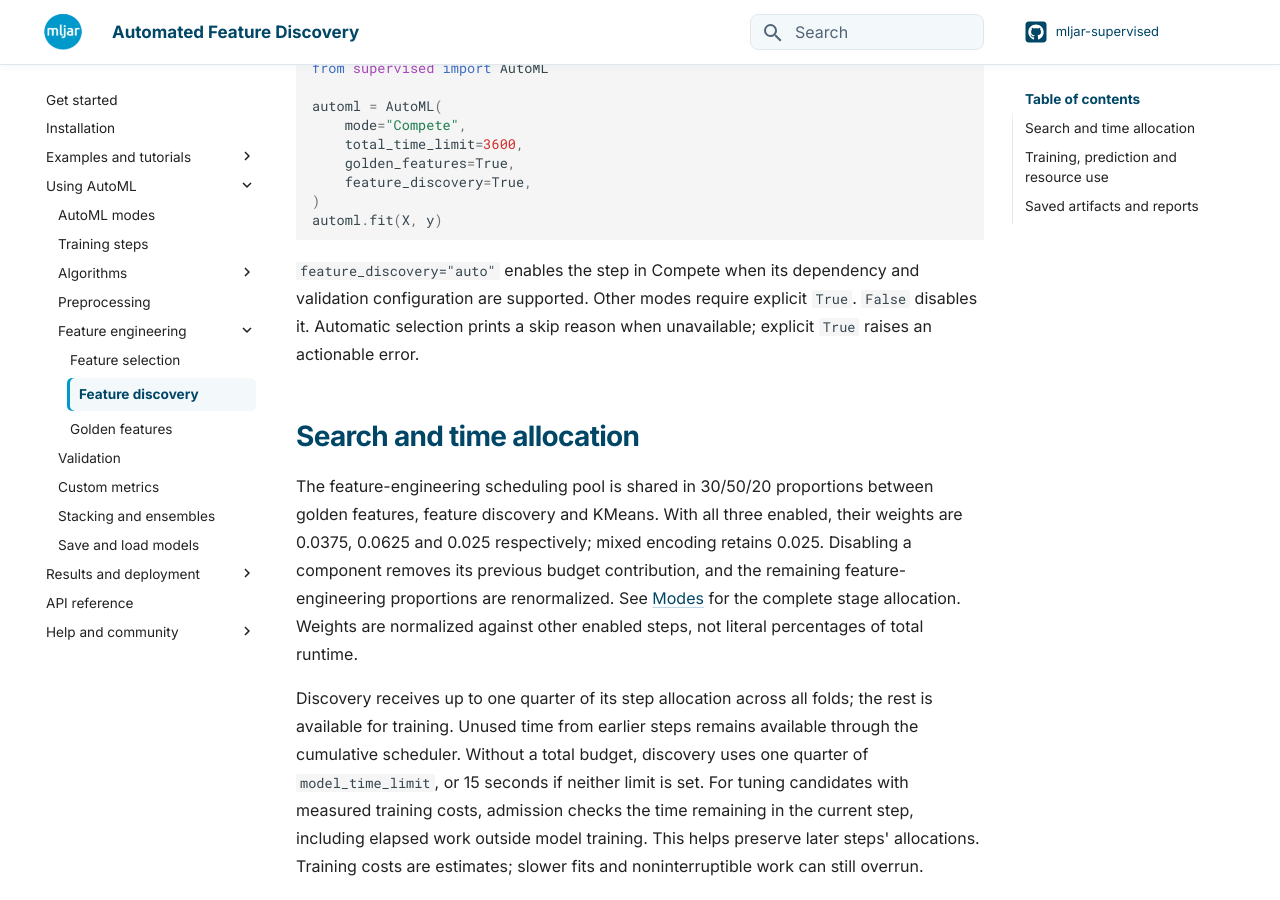
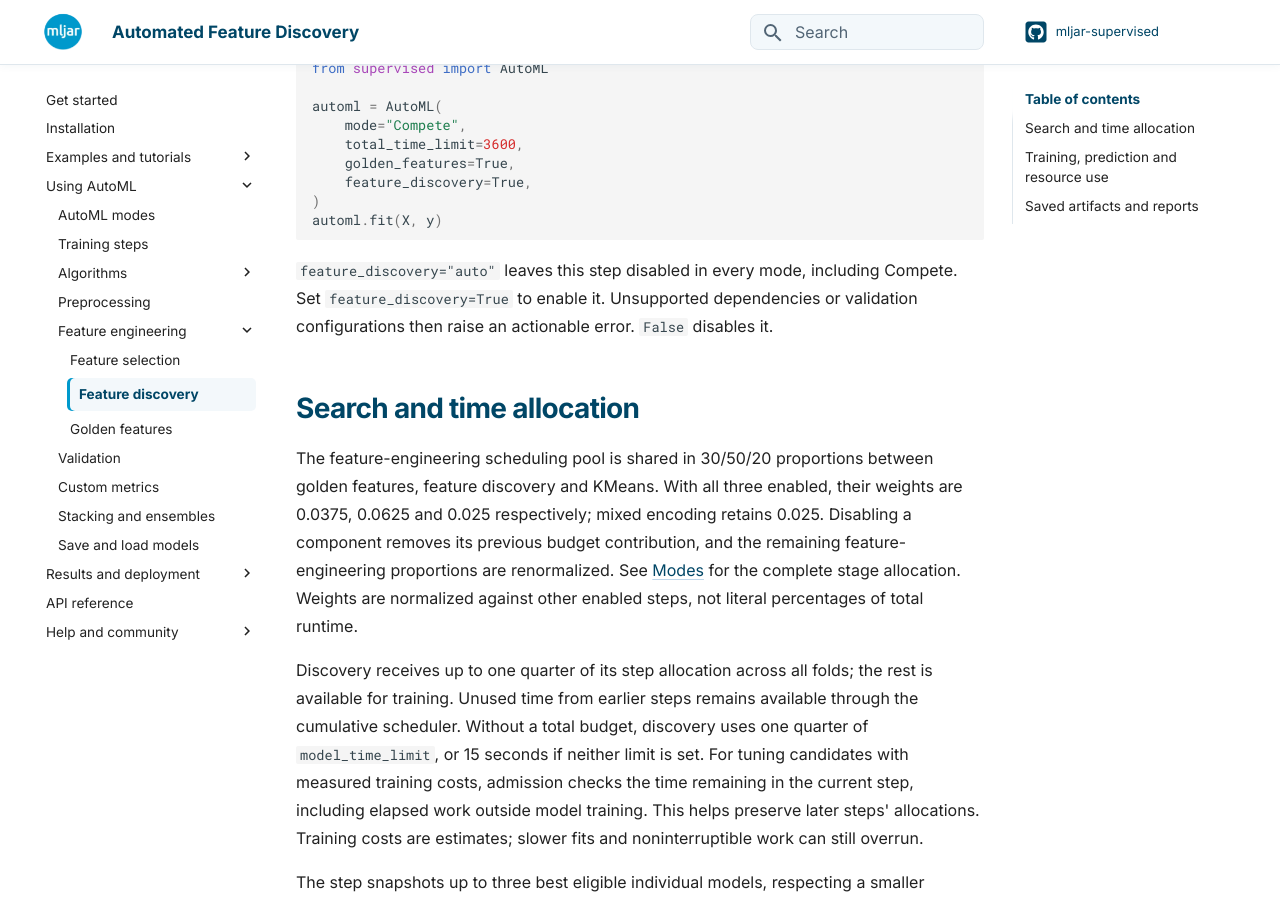
Before and after one commit to mljar/mljar-supervised, an MkDocs documentation site: the page built from docs/docs/features/feature_discovery.md, in a window 1280 px wide and 900 px high, scrolled down 443 px. Built offline with MkDocs 1.6.1 and Material for MkDocs 9.7.7, drawn with Linux system fonts in a browser that asks for light colours; comment, search, counter and statistics services are not loaded.

Commit message:
Keep golden features and disable extra feature stages in Compete by default

````diff
--- a/docs/docs/features/feature_discovery.md
+++ b/docs/docs/features/feature_discovery.md
@@ -30,10 +30,9 @@ automl = AutoML(
 automl.fit(X, y)
 ```
 
-`feature_discovery="auto"` enables the step in Compete when its dependency and
-validation configuration are supported. Other modes require explicit `True`.
-`False` disables it. Automatic selection prints a skip reason when unavailable;
-explicit `True` raises an actionable error.
+`feature_discovery="auto"` leaves this step disabled in every mode, including
+Compete. Set `feature_discovery=True` to enable it. Unsupported dependencies or
+validation configurations then raise an actionable error. `False` disables it.
 
 ## Search and time allocation
 
````
Also changed, not shown: docs/docs/features/automl.md (+3 -4 lines), docs/docs/features/modes.md (+7 -1 lines), docs/docs/install.md (+2 -2 lines), README.md, 4 other files.
